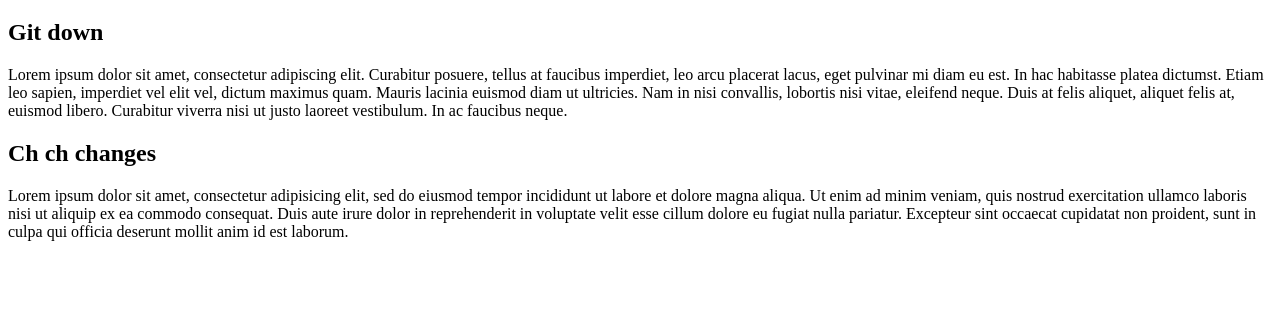
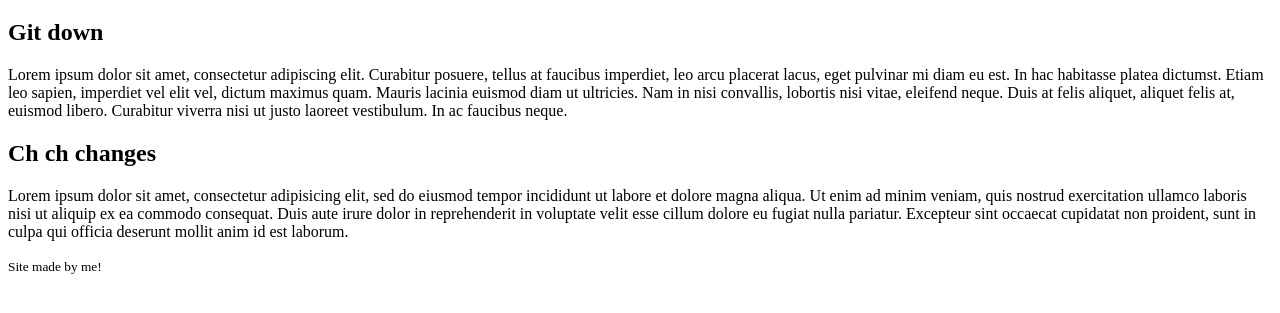
Before and after one commit to joelleromeclark/hello-git, a plain HTML site: page index.html in a window 1280 px wide. Shown: the part 61-374 px from the top of the page. Drawn offline with Linux system fonts and the light colour scheme.

Commit message:
added footer with small print

```diff
--- a/index.html
+++ b/index.html
@@ -26,6 +26,10 @@
 			proident, sunt in culpa qui officia deserunt mollit anim id est laborum.</p>
 		</aside>
 
+		<footer>
+			<small>Site made by me!</small>
+		</footer>
+
 
 </body>
 </html>
```
